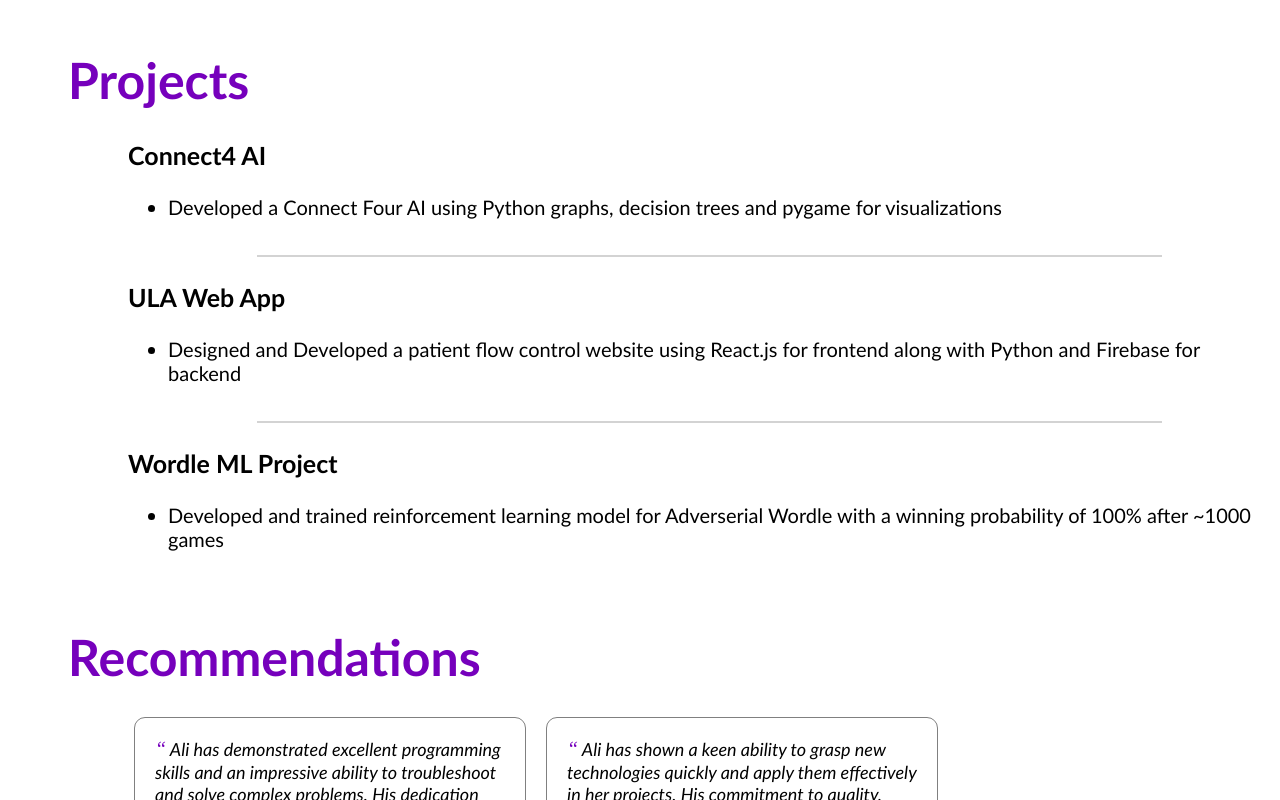
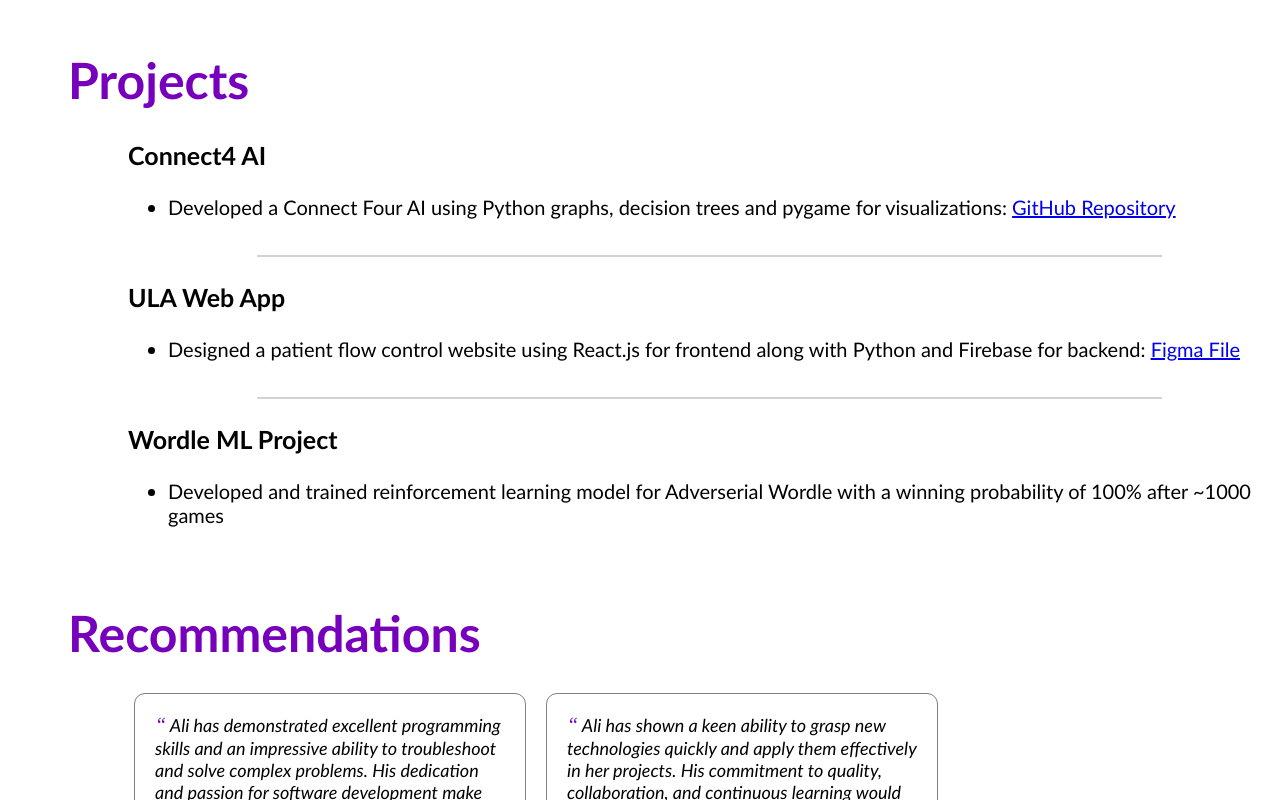
Before and after one commit to AliShaban1/AliShabani-portfolio, a plain HTML site: page index.html in a window 1280 px wide. Shown: the part 1220-2020 px from the top of the page. Drawn offline with Linux system fonts and the light colour scheme.

Commit message:
cleaning the html file and adding more links

```diff
--- a/index.html
+++ b/index.html
@@ -1,7 +1,7 @@
 <!DOCTYPE html>
 <html>
   <head>
-    <title>Jane Doe - Portfolio</title>
+    <title>Ali Shabani - Portfolio</title>
     <link rel="stylesheet" href="./style.css"/>
     <script src="./script.js"></script>
   </head>
@@ -13,7 +13,7 @@
           Ali Shabani
           <div class="contact_info">
             <img src="html_finalprojimages/envelope.png" alt="https://icons8.com/icon/124377/circled-envelope"/>
-          <a href="mailto:shabaniali1346@gmail.com">shabaniali1346@gmail.com style="color:white;"</a>
+          <a href="mailto:shabaniali1346@gmail.com" style="color:white;">shabaniali1346@gmail.com</a>
         </div>
         <div style="clear:both;"></div>
         <div class="contact_info">
@@ -103,14 +103,14 @@
           <div class="project-card">
             <h3>Connect4 AI</h3>
             <ul>
-              <li>Developed a Connect Four AI using Python graphs, decision trees and pygame for visualizations</li>
+              <li>Developed a Connect Four AI using Python graphs, decision trees and pygame for visualizations: <a href="https://github.com/Flying-turkeys/FeelinConnected">GitHub Repository</a></li>
             </ul>
           </div>
           <hr>
           <div class="project-card">
             <h3>ULA Web App</h3>
             <ul>
-              <li>Designed and Developed a patient flow control website using React.js for frontend along with Python and Firebase for backend</li>
+              <li>Designed a patient flow control website using React.js for frontend along with Python and Firebase for backend: <a href="https://www.figma.com/file/DFwyLRufc3FjTzbw2STmPO/Ula-Web-Design?type=design&node-id=0-1&t=c8YbP3eAWn4eHATB-0"> Figma File</a></li>
             </ul>
           </div>
           <hr>
```
